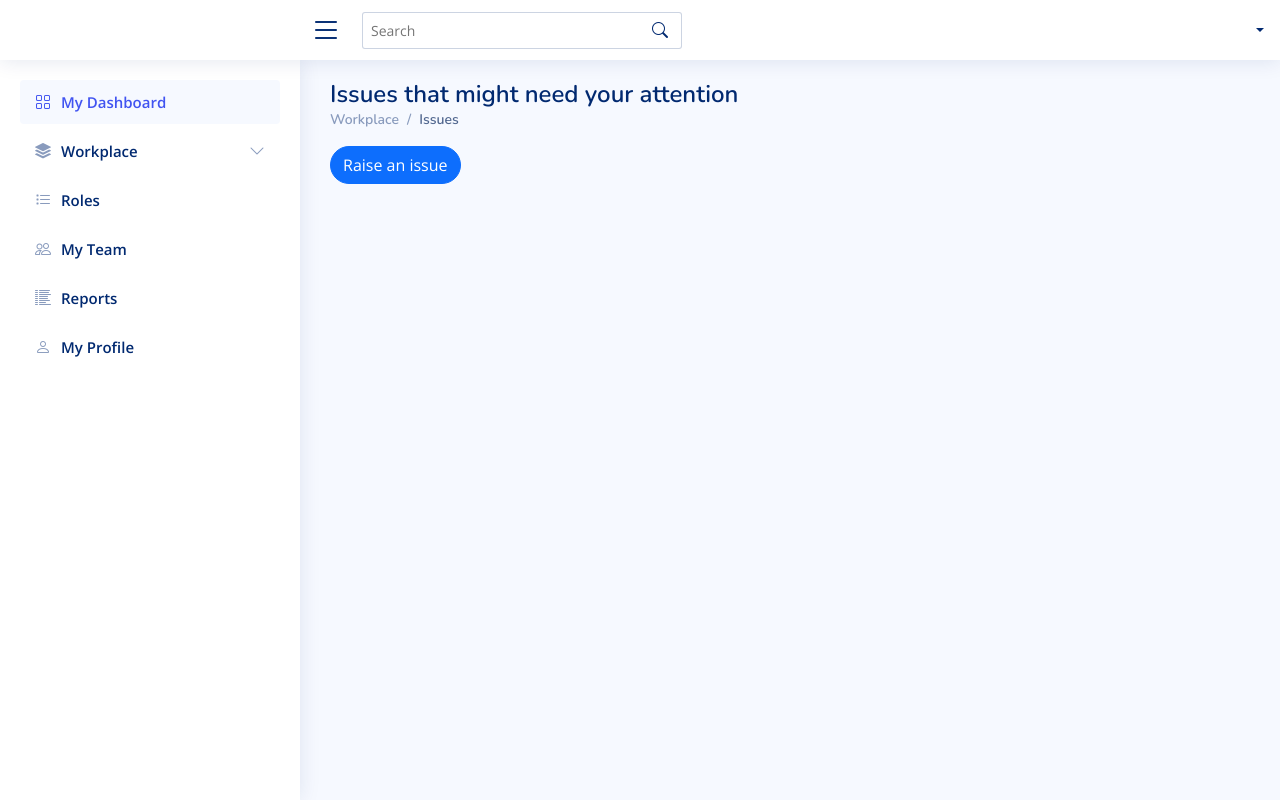
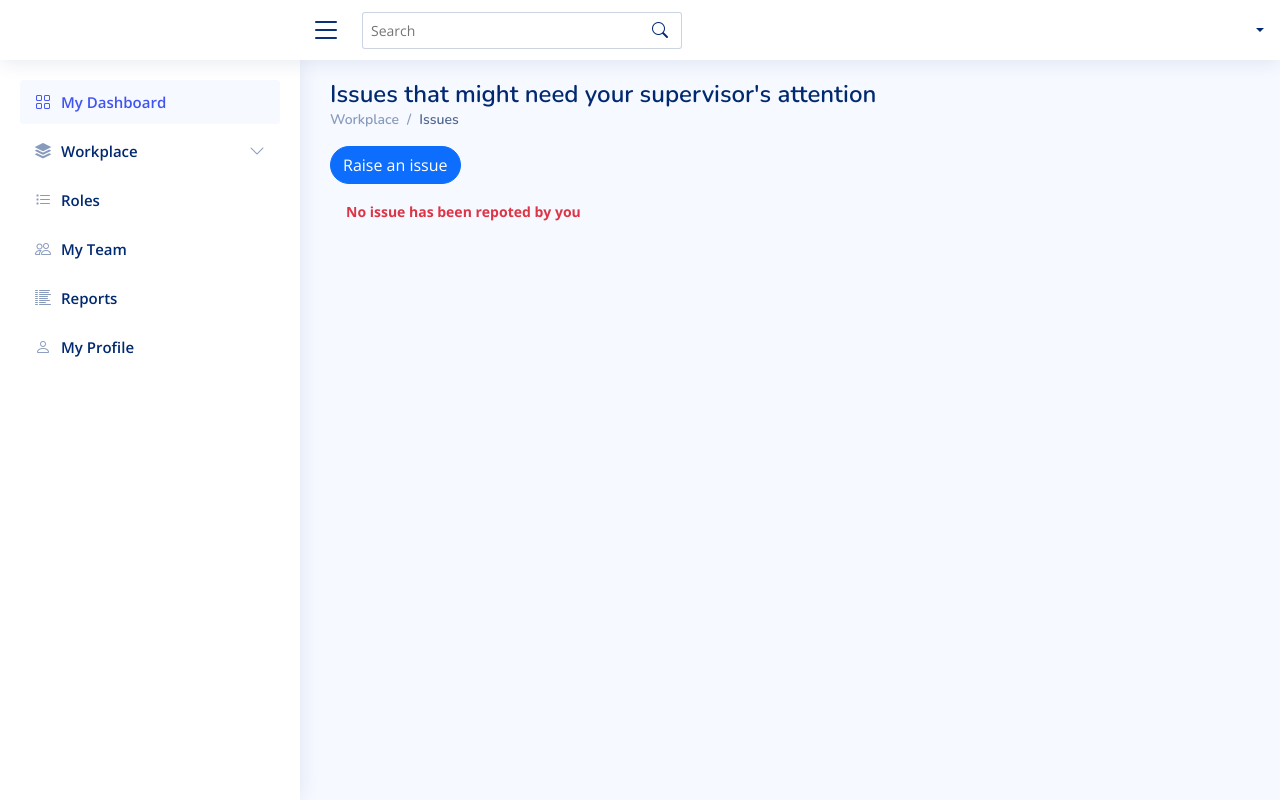
Before and after one commit to wayneotemah/workstudy, a Django app: template templates/issues.html in a window 1280 px wide. Run offline with Django 4.2, Linux system fonts and the light colour scheme; the template is opened without the code that fills it, so the values that code supplies are empty; some libraries are stand-ins or nearby versions.

Commit message:
reuest user issues page & dashboard

```diff
--- a/organizations/helper.py
+++ b/organizations/helper.py
@@ -89,3 +89,6 @@ class IssuessHelper(UserDetailsHelper):
 
     def getAllIssuesList(self):
         return Issue.getList(self.companyUUID)
+
+    def getAllUserIssuesList(self):
+        return Issue.getUserList(self.user)
--- a/organizations/views.py
+++ b/organizations/views.py
@@ -67,7 +67,7 @@ def issues(request,uuid):
         page_number = request.GET.get('page')
     helper = IssuessHelper(user = request.user,uuid = uuid )
     context = helper.get_nav_details()
-    issues = helper.getAllIssuesList()
+    issues = helper.getAllUserIssuesList()
     paginator = Paginator(issues, 5)
     page_obj = paginator.get_page(page_number)
     context['issues'] = page_obj
@@ -96,7 +96,7 @@ def raiseIssue(request,uuid):
             messages.warning(request,"Unexpected Exception error has risen")
             return render(request,"errorpage.html",context=context)
         else:
-            messages.success(request,f"An issue has be raise by you, {reported_by.first_name}.")
+            messages.success(request,f"An issue has be raised by you, {reported_by.first_name}.")
             return redirect(issues, uuid = uuid)
     if request.method == "GET":
         helper = UserDetailsHelper(user = request.user,uuid = uuid )
--- a/templates/issues.html
+++ b/templates/issues.html
@@ -22,7 +22,7 @@
 <main id="main" class="main">
 
     <div class="pagetitle">
-      <h1>Issues that might need your attention</h1>
+      <h1>Issues that might need your supervisor's attention</h1>
       <nav>
         <ol class="breadcrumb">
           <li class="breadcrumb-item">Workplace</li>
@@ -108,6 +108,11 @@
                 </div>
 
             </div>
+
+        {% else %}
+        <div class="ps-3">
+          <span class="text-danger small pt-1 fw-bold">No issue has been repoted by you</span>
+        </div>
         {% endif %}
         </div><!-- End Borrowed items report -->
 
```
Also changed, not shown: templates/dashboard.html (+8 -2 lines).
